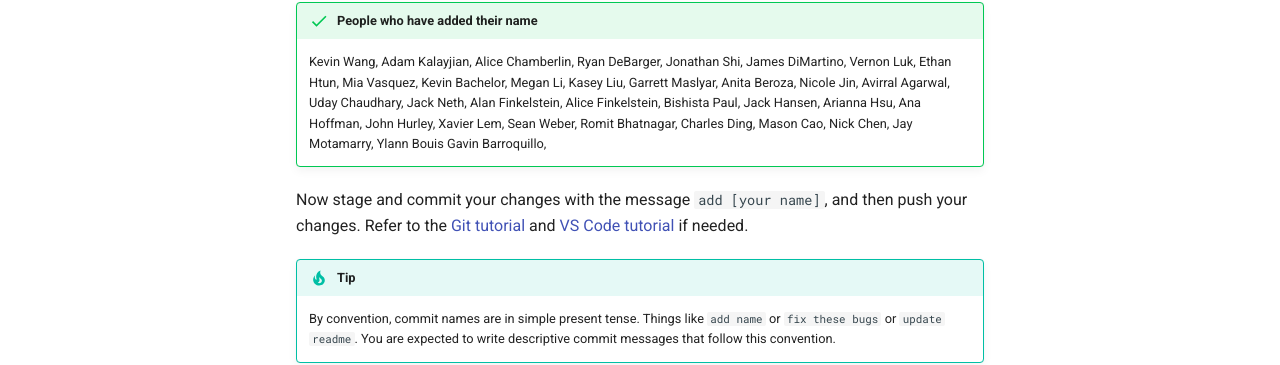
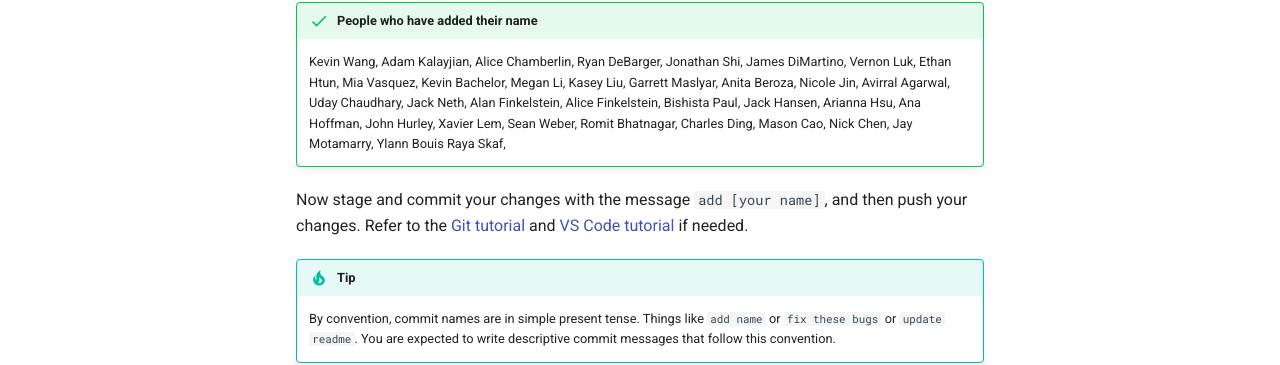
Before and after one commit to DeepBlueRobotics/training, an MkDocs documentation site: the page built from docs/section-2/version-control.md, in a window 1280 px wide and 1337 px high. Shown: the part 886-1251 px from the top of the window. Built offline with MkDocs 1.6.1 and Material for MkDocs 9.7.7, drawn with Linux system fonts in a browser that asks for light colours; comment, search, counter and statistics services are not loaded.

Commit message:
added name

```diff
--- a/docs/section-2/version-control.md
+++ b/docs/section-2/version-control.md
@@ -49,7 +49,7 @@ Navigate to this file in the repo (`docs/section-2/version-control.md`) and add
     Nick Chen,
     Jay Motamarry,
     Ylann Bouis
-    Gavin Barroquillo,
+    Raya Skaf,
 
 Now stage and commit your changes with the message `add [your name]`, and then push your changes. Refer to the [Git tutorial](https://guides.github.com/introduction/git-handbook/) and [VS Code tutorial](https://code.visualstudio.com/docs/editor/versioncontrol) if needed.
 
```
